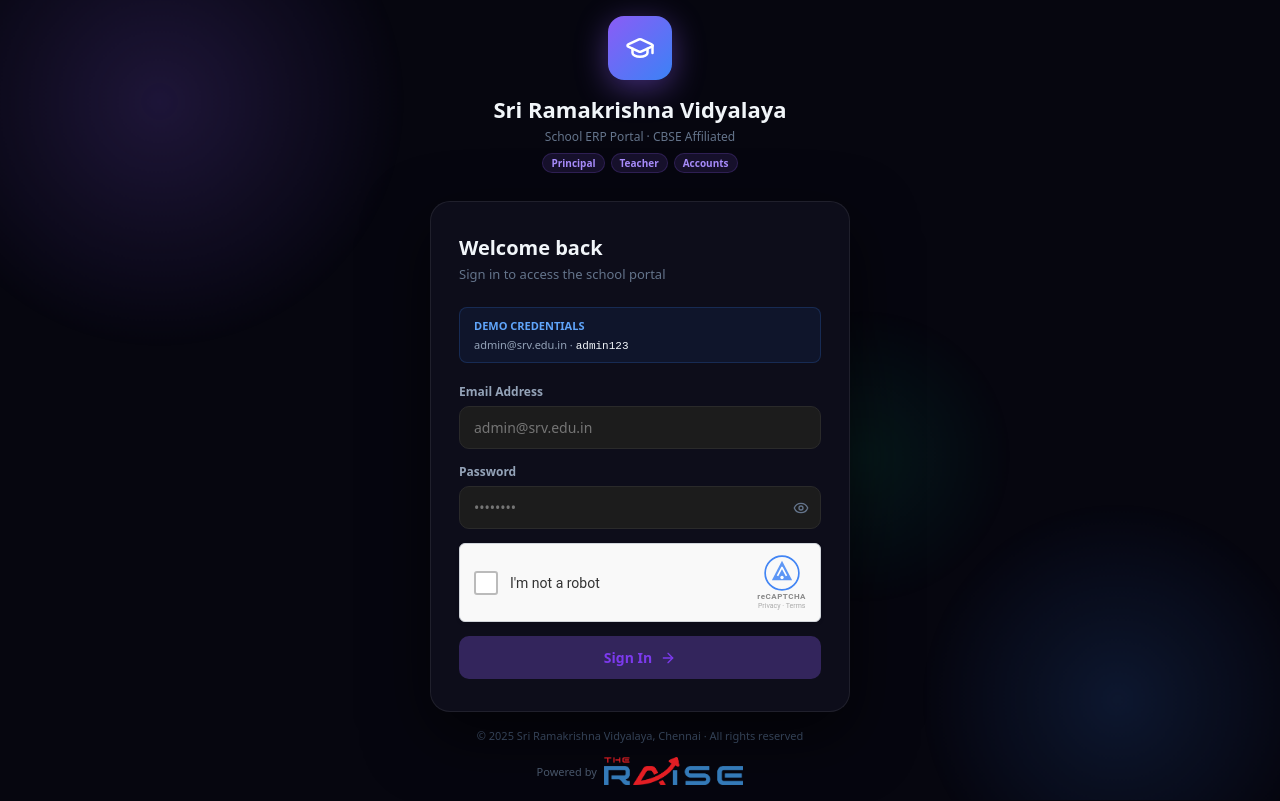
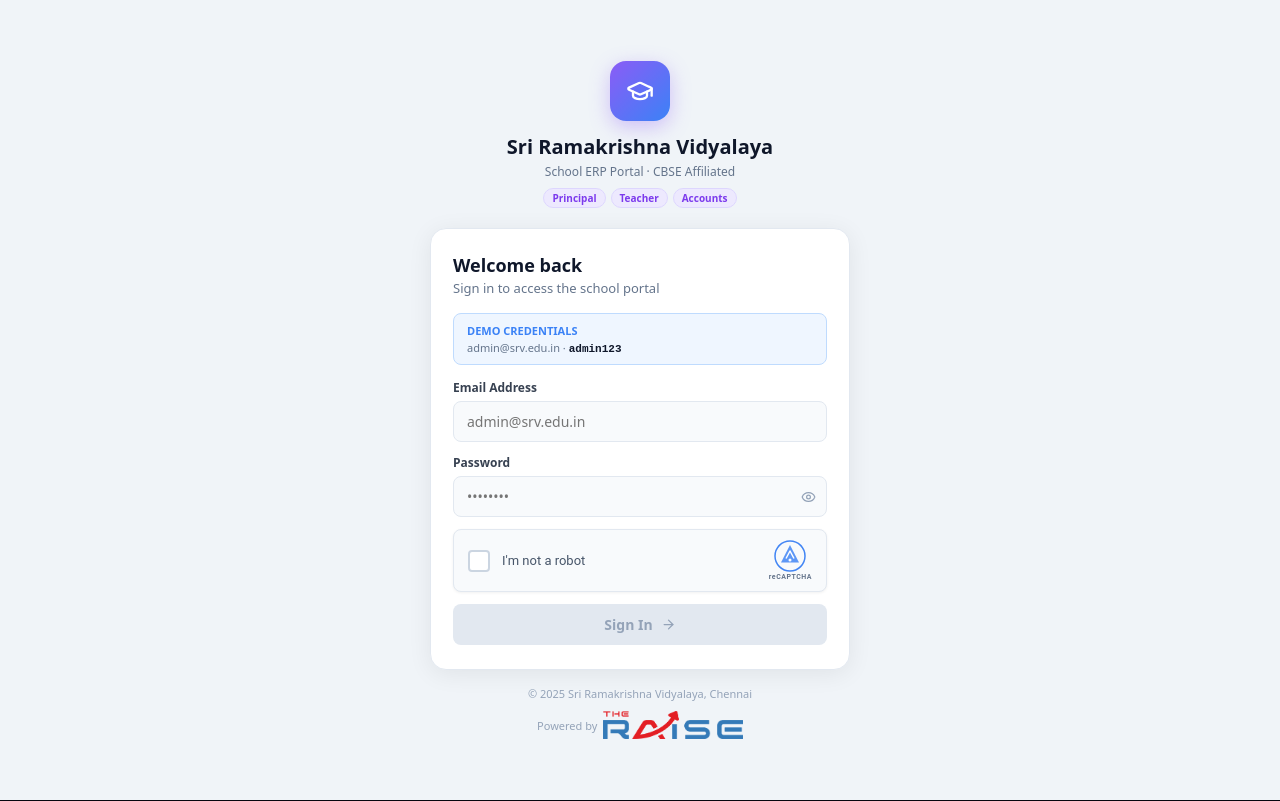
Before and after one commit to KejIt80888752/school-erp, a React (Vite) app: page /school-erp/login in a window 1280 px wide. Built offline with nearby package versions, Linux system fonts and the light colour scheme.

Commit message:
Fix: white login page + remove all gaps throughout dashboard

```diff
--- a/src/pages/Login.tsx
+++ b/src/pages/Login.tsx
@@ -5,21 +5,18 @@ import { useAuth } from '../App';
 
 /* ── The Raise badge ─────────────────────── */
 const TheRaiseBadge = () => (
-  <img
-    src="/school-erp/the-raise-logo.png"
-    alt="The Raise"
-    style={{ height: 28, width: 'auto', display: 'block', userSelect: 'none' }}
-  />
+  <img src="/school-erp/the-raise-logo.png" alt="The Raise"
+    style={{ height: 28, width: 'auto', display: 'block', userSelect: 'none' }} />
 );
 
-/* ── Credentials (demo) ───────────────────── */
+/* ── Credentials ──────────────────────────── */
 const USERS = [
-  { email: 'admin@srv.edu.in',     password: 'admin123',   role: 'Principal'  },
-  { email: 'teacher@srv.edu.in',   password: 'teacher123', role: 'Teacher'    },
-  { email: 'accounts@srv.edu.in',  password: 'fees123',    role: 'Accounts'   },
+  { email: 'admin@srv.edu.in',    password: 'admin123',   role: 'Principal' },
+  { email: 'teacher@srv.edu.in',  password: 'teacher123', role: 'Teacher'   },
+  { email: 'accounts@srv.edu.in', password: 'fees123',    role: 'Accounts'  },
 ];
 
-/* ── Custom reCAPTCHA widget ──────────────── */
+/* ── Custom CAPTCHA ───────────────────────── */
 const RobotCheck = ({ onVerify }: { onVerify: (v: boolean) => void }) => {
   const [state, setState] = useState<'idle' | 'challenge' | 'verified'>('idle');
   const [a, setA] = useState(0);
@@ -36,8 +33,7 @@ const RobotCheck = ({ onVerify }: { onVerify: (v: boolean) => void }) => {
 
   const verify = () => {
     if (parseInt(ans) === a + b) {
-      setState('verified');
-      onVerify(true);
+      setState('verified'); onVerify(true);
     } else {
       setErr(true);
       const x = Math.floor(Math.random() * 12) + 1;
@@ -50,111 +46,70 @@ const RobotCheck = ({ onVerify }: { onVerify: (v: boolean) => void }) => {
     <div style={{ position: 'relative' }}>
       <div style={{
         display: 'flex', alignItems: 'center', justifyContent: 'space-between',
-        background: state === 'verified' ? 'rgba(34,197,94,0.06)' : '#f9f9f9',
-        border: state === 'verified' ? '1px solid #22c55e' : '1px solid #d1d5db',
-        borderRadius: 6, padding: '11px 14px',
-        boxShadow: '0 1px 4px rgba(0,0,0,0.08)',
+        background: state === 'verified' ? '#f0fdf4' : '#f8fafc',
+        border: state === 'verified' ? '1px solid #86efac' : '1px solid #e2e8f0',
+        borderRadius: 8, padding: '10px 14px',
+        boxShadow: '0 1px 3px rgba(0,0,0,0.06)',
       }}>
         <div style={{ display: 'flex', alignItems: 'center', gap: 12 }}>
-          <div
-            onClick={state === 'idle' ? open : undefined}
-            style={{
-              width: 24, height: 24, borderRadius: 3, flexShrink: 0,
-              border: state === 'verified' ? '2px solid #22c55e' : '2px solid #bbb',
+          <div onClick={state === 'idle' ? open : undefined} style={{
+            width: 22, height: 22, borderRadius: 4, flexShrink: 0,
+            border: state === 'verified' ? '2px solid #22c55e' : '2px solid #cbd5e1',
             background: state === 'verified' ? '#22c55e' : 'white',
             cursor: state === 'idle' ? 'pointer' : 'default',
             display: 'flex', alignItems: 'center', justifyContent: 'center',
             transition: 'all .2s',
-              boxShadow: state === 'verified' ? '0 0 0 3px rgba(34,197,94,0.2)' : 'none',
-            }}
-          >
+          }}>
             {state === 'verified' && (
-              <svg width="13" height="10" viewBox="0 0 13 10" fill="none">
-                <path d="M1 5L4.5 8.5L12 1" stroke="white" strokeWidth="2.5" strokeLinecap="round" strokeLinejoin="round" />
+              <svg width="12" height="9" viewBox="0 0 13 10" fill="none">
+                <path d="M1 5L4.5 8.5L12 1" stroke="white" strokeWidth="2.5" strokeLinecap="round" strokeLinejoin="round"/>
               </svg>
             )}
           </div>
-          <span style={{ fontSize: 14, color: '#333', fontFamily: 'Roboto,sans-serif', userSelect: 'none' }}>
-            I'm not a robot
-          </span>
+          <span style={{ fontSize: 13, color: '#475569', fontFamily: 'Roboto,sans-serif', userSelect: 'none' }}>I'm not a robot</span>
         </div>
         <div style={{ display: 'flex', flexDirection: 'column', alignItems: 'center', gap: 1 }}>
-          <svg width="36" height="36" viewBox="0 0 64 64">
-            <circle cx="32" cy="32" r="30" fill="none" stroke="#4285F4" strokeWidth="3" />
-            <path d="M32 10 L50 45 L14 45 Z" fill="#4285F4" opacity=".85" />
-            <path d="M24 37 L32 22 L40 37" fill="none" stroke="white" strokeWidth="3" strokeLinejoin="round" />
-            <circle cx="32" cy="40" r="3" fill="white" />
+          <svg width="32" height="32" viewBox="0 0 64 64">
+            <circle cx="32" cy="32" r="30" fill="none" stroke="#4285F4" strokeWidth="3"/>
+            <path d="M32 10 L50 45 L14 45 Z" fill="#4285F4" opacity=".85"/>
+            <path d="M24 37 L32 22 L40 37" fill="none" stroke="white" strokeWidth="3" strokeLinejoin="round"/>
+            <circle cx="32" cy="40" r="3" fill="white"/>
           </svg>
-          <span style={{ fontSize: 8, color: '#888', fontFamily: 'Roboto,sans-serif', fontWeight: 700, letterSpacing: '.5px' }}>reCAPTCHA</span>
-          <span style={{ fontSize: 7, color: '#aaa', fontFamily: 'Roboto,sans-serif' }}>Privacy · Terms</span>
+          <span style={{ fontSize: 7, color: '#64748b', fontFamily: 'Roboto,sans-serif', fontWeight: 700, letterSpacing: '.5px' }}>reCAPTCHA</span>
         </div>
       </div>
-
       {state === 'challenge' && (
         <div style={{
           position: 'absolute', bottom: 'calc(100% + 8px)', left: 0, right: 0, zIndex: 200,
-          background: 'white', border: '1px solid #e5e7eb', borderRadius: 10,
-          boxShadow: '0 8px 32px rgba(0,0,0,0.18)', padding: 18,
+          background: 'white', border: '1px solid #e2e8f0', borderRadius: 10,
+          boxShadow: '0 8px 24px rgba(0,0,0,0.12)', padding: 16,
         }}>
-          <div style={{ display: 'flex', alignItems: 'center', gap: 8, marginBottom: 12 }}>
-            <svg width="20" height="20" viewBox="0 0 64 64"><circle cx="32" cy="32" r="30" fill="none" stroke="#4285F4" strokeWidth="3" /><path d="M32 10 L50 45 L14 45 Z" fill="#4285F4" opacity=".85" /></svg>
-            <span style={{ fontSize: 13, fontWeight: 700, color: '#333' }}>Quick Verification</span>
-          </div>
-          <p style={{ fontSize: 13, color: '#555', marginBottom: 10, fontFamily: 'Roboto,sans-serif' }}>
-            Solve to verify you're human:
-          </p>
-          <div style={{ background: '#f3f4f6', borderRadius: 8, padding: '10px 14px', fontSize: 20, fontWeight: 800, color: '#1f2937', textAlign: 'center', marginBottom: 12 }}>
+          <p style={{ fontSize: 13, color: '#475569', marginBottom: 10 }}>Solve to verify you're human:</p>
+          <div style={{ background: '#f8fafc', borderRadius: 8, padding: '10px 14px', fontSize: 20, fontWeight: 800, color: '#0f172a', textAlign: 'center', marginBottom: 12, border: '1px solid #e2e8f0' }}>
             {a} + {b} = ?
           </div>
           <div style={{ display: 'flex', gap: 8 }}>
-            <input
-              type="number" value={ans} onChange={e => setAns(e.target.value)}
+            <input type="number" value={ans} onChange={e => setAns(e.target.value)}
               onKeyDown={e => { if (e.key === 'Enter') verify(); if (e.key === 'Escape') setState('idle'); }}
-              placeholder="Your answer" autoFocus
-              style={{ flex: 1, padding: '9px 12px', border: err ? '1.5px solid #ef4444' : '1.5px solid #d1d5db', borderRadius: 7, fontSize: 14, outline: 'none', background: err ? '#fff5f5' : 'white' }}
+              placeholder="Answer" autoFocus
+              style={{ flex: 1, padding: '9px 12px', border: err ? '1.5px solid #f43f5e' : '1.5px solid #e2e8f0', borderRadius: 7, fontSize: 14, outline: 'none', background: 'white', color: '#0f172a' }}
             />
             <button onClick={verify} style={{ background: 'linear-gradient(135deg,#4285F4,#1a73e8)', color: 'white', border: 'none', borderRadius: 7, padding: '9px 18px', cursor: 'pointer', fontSize: 13, fontWeight: 700 }}>
               Verify
             </button>
           </div>
-          {err && <p style={{ fontSize: 12, color: '#ef4444', marginTop: 7 }}>✗ Incorrect. Try again.</p>}
-          <button onClick={() => setState('idle')} style={{ position: 'absolute', top: 10, right: 12, background: 'none', border: 'none', cursor: 'pointer', fontSize: 20, color: '#9ca3af' }}>×</button>
+          {err && <p style={{ fontSize: 12, color: '#f43f5e', marginTop: 7 }}>✗ Incorrect. Try again.</p>}
+          <button onClick={() => setState('idle')} style={{ position: 'absolute', top: 8, right: 10, background: 'none', border: 'none', cursor: 'pointer', fontSize: 18, color: '#94a3b8' }}>×</button>
         </div>
       )}
     </div>
   );
 };
 
-/* ── Animated orb background ──────────────── */
-const Orbs = () => (
-  <>
-    <style>{`
-      @keyframes orbMove1 { 0%,100%{transform:translate(0,0);} 33%{transform:translate(40px,-30px);} 66%{transform:translate(-20px,20px);} }
-      @keyframes orbMove2 { 0%,100%{transform:translate(0,0);} 33%{transform:translate(-35px,25px);} 66%{transform:translate(20px,-30px);} }
-      @keyframes orbMove3 { 0%,100%{transform:translate(0,0);} 50%{transform:translate(15px,-20px);} }
-      @keyframes loginFadeUp { from{opacity:0;transform:translateY(24px);} to{opacity:1;transform:none;} }
-    `}</style>
-    <div style={{ position: 'fixed', inset: 0, overflow: 'hidden', pointerEvents: 'none', zIndex: 0 }}>
-      {[
-        { w: 500, top: '-15%', left: '-10%', c: 'rgba(139,92,246,0.18)', dur: '20s' },
-        { w: 400, bottom: '-10%', right: '-5%', c: 'rgba(59,130,246,0.14)', dur: '25s' },
-        { w: 300, top: '40%', left: '55%', c: 'rgba(16,185,129,0.10)', dur: '18s' },
-      ].map((o, i) => (
-        <div key={i} style={{
-          position: 'absolute', width: o.w, height: o.w, borderRadius: '50%',
-          background: `radial-gradient(circle, ${o.c}, transparent 70%)`,
-          top: (o as any).top, left: (o as any).left, right: (o as any).right, bottom: (o as any).bottom,
-          animation: `orbMove${i + 1} ${o.dur} ease-in-out infinite`,
-        }} />
-      ))}
-    </div>
-  </>
-);
-
 /* ── Login page ───────────────────────────── */
 export default function Login() {
   const { login } = useAuth();
-  const navigate = useNavigate();
+  const navigate  = useNavigate();
   const [email, setEmail]       = useState('');
   const [password, setPassword] = useState('');
   const [showPw, setShowPw]     = useState(false);
@@ -167,129 +122,121 @@ export default function Login() {
     setError('');
     if (!email || !password) { setError('Please fill all fields.'); return; }
     if (!captcha)             { setError('Please complete the CAPTCHA.'); return; }
-
     setLoading(true);
-    await new Promise(r => setTimeout(r, 900)); // simulate auth delay
-
+    await new Promise(r => setTimeout(r, 900));
     const user = USERS.find(u => u.email === email && u.password === password);
-    if (user) {
-      login();
-      navigate('/');
-    } else {
-      setError('Invalid email or password.');
-    }
+    if (user) { login(); navigate('/'); }
+    else       { setError('Invalid email or password.'); }
     setLoading(false);
   };
 
   const inp: React.CSSProperties = {
-    width: '100%', background: '#1c1c1c', border: '1px solid #2a2a2a',
-    borderRadius: 10, padding: '11px 14px', color: '#ebebeb', fontSize: 14,
+    width: '100%', background: '#f8fafc', border: '1.5px solid #e2e8f0',
+    borderRadius: 8, padding: '10px 13px', color: '#0f172a', fontSize: 14,
     outline: 'none', transition: 'border-color .2s', boxSizing: 'border-box',
   };
 
   return (
-    <div style={{ minHeight: '100vh', background: '#06060f', display: 'flex', alignItems: 'center', justifyContent: 'center', padding: 16, position: 'relative' }}>
-      <Orbs />
-      <div style={{ position: 'relative', zIndex: 1, width: '100%', maxWidth: 420, animation: 'loginFadeUp .5s ease forwards' }}>
+    <div style={{ minHeight: '100vh', background: '#f0f4f8', display: 'flex', alignItems: 'center', justifyContent: 'center', padding: 16 }}>
+      <style>{`
+        @keyframes loginFadeUp { from{opacity:0;transform:translateY(20px);}to{opacity:1;transform:none;} }
+        @keyframes spin { to{transform:rotate(360deg);} }
+      `}</style>
 
-        {/* School logo */}
-        <div style={{ textAlign: 'center', marginBottom: 28 }}>
+      <div style={{ width: '100%', maxWidth: 420, animation: 'loginFadeUp .45s ease forwards' }}>
+
+        {/* Header */}
+        <div style={{ textAlign: 'center', marginBottom: 20 }}>
           <div style={{
-            width: 64, height: 64, borderRadius: 16, margin: '0 auto 14px',
+            width: 60, height: 60, borderRadius: 16, margin: '0 auto 12px',
             background: 'linear-gradient(135deg,#8b5cf6,#3b82f6)',
             display: 'flex', alignItems: 'center', justifyContent: 'center',
-            boxShadow: '0 8px 32px rgba(139,92,246,0.45)',
+            boxShadow: '0 6px 20px rgba(139,92,246,0.35)',
           }}>
-            <GraduationCap style={{ width: 30, height: 30, color: 'white' }} />
+            <GraduationCap style={{ width: 28, height: 28, color: 'white' }} />
           </div>
-          <h1 style={{ fontSize: 22, fontWeight: 800, color: '#f1f5f9', margin: 0 }}>Sri Ramakrishna Vidyalaya</h1>
-          <p style={{ fontSize: 12, color: '#64748b', marginTop: 4 }}>School ERP Portal · CBSE Affiliated</p>
-          <div style={{ display: 'inline-flex', gap: 6, marginTop: 8 }}>
+          <h1 style={{ fontSize: 20, fontWeight: 800, color: '#0f172a', margin: 0 }}>Sri Ramakrishna Vidyalaya</h1>
+          <p style={{ fontSize: 12, color: '#64748b', marginTop: 3 }}>School ERP Portal · CBSE Affiliated</p>
+          <div style={{ display: 'inline-flex', gap: 5, marginTop: 8 }}>
             {['Principal', 'Teacher', 'Accounts'].map(r => (
-              <span key={r} style={{ fontSize: 10, fontWeight: 600, padding: '2px 8px', borderRadius: 999, background: 'rgba(139,92,246,0.12)', color: '#a78bfa', border: '1px solid rgba(139,92,246,0.2)' }}>
-                {r}
-              </span>
+              <span key={r} style={{ fontSize: 10, fontWeight: 600, padding: '2px 8px', borderRadius: 999, background: '#ede9fe', color: '#7c3aed', border: '1px solid #ddd6fe' }}>{r}</span>
             ))}
           </div>
         </div>
 
         {/* Card */}
-        <div style={{ background: '#0d0d1a', border: '1px solid rgba(255,255,255,0.08)', borderRadius: 20, padding: '32px 28px', boxShadow: '0 24px 64px rgba(0,0,0,0.6)' }}>
-          <h2 style={{ fontSize: 20, fontWeight: 700, color: '#f1f5f9', marginBottom: 4 }}>Welcome back</h2>
-          <p style={{ fontSize: 13, color: '#64748b', marginBottom: 24 }}>Sign in to access the school portal</p>
+        <div style={{ background: '#ffffff', border: '1px solid #e2e8f0', borderRadius: 16, padding: '24px 22px', boxShadow: '0 4px 24px rgba(0,0,0,0.07)' }}>
+          <h2 style={{ fontSize: 18, fontWeight: 700, color: '#0f172a', margin: '0 0 2px' }}>Welcome back</h2>
+          <p style={{ fontSize: 13, color: '#64748b', marginBottom: 16 }}>Sign in to access the school portal</p>
 
           {error && (
-            <div style={{ background: 'rgba(244,63,94,0.1)', border: '1px solid rgba(244,63,94,0.3)', borderRadius: 8, padding: '10px 14px', fontSize: 13, color: '#f43f5e', marginBottom: 16 }}>
+            <div style={{ background: '#fff1f2', border: '1px solid #fecdd3', borderRadius: 8, padding: '9px 13px', fontSize: 13, color: '#f43f5e', marginBottom: 12 }}>
               {error}
             </div>
           )}
 
-          {/* Demo credentials hint */}
-          <div style={{ background: 'rgba(59,130,246,0.08)', border: '1px solid rgba(59,130,246,0.2)', borderRadius: 8, padding: '10px 14px', marginBottom: 20 }}>
-            <p style={{ fontSize: 11, fontWeight: 700, color: '#60a5fa', marginBottom: 4 }}>DEMO CREDENTIALS</p>
-            <p style={{ fontSize: 11, color: '#94a3b8' }}>admin@srv.edu.in · <span style={{ color: '#f1f5f9', fontFamily: 'monospace' }}>admin123</span></p>
+          {/* Demo hint */}
+          <div style={{ background: '#eff6ff', border: '1px solid #bfdbfe', borderRadius: 8, padding: '9px 13px', marginBottom: 14 }}>
+            <p style={{ fontSize: 11, fontWeight: 700, color: '#3b82f6', marginBottom: 2 }}>DEMO CREDENTIALS</p>
+            <p style={{ fontSize: 11, color: '#64748b' }}>admin@srv.edu.in · <span style={{ color: '#0f172a', fontFamily: 'monospace', fontWeight: 600 }}>admin123</span></p>
           </div>
 
-          <form onSubmit={handleSubmit} style={{ display: 'flex', flexDirection: 'column', gap: 14 }}>
+          <form onSubmit={handleSubmit} style={{ display: 'flex', flexDirection: 'column', gap: 12 }}>
             <div>
-              <label style={{ fontSize: 12, fontWeight: 600, color: '#94a3b8', display: 'block', marginBottom: 6 }}>Email Address</label>
-              <input
-                type="email" value={email} onChange={e => setEmail(e.target.value)}
+              <label style={{ fontSize: 12, fontWeight: 600, color: '#374151', display: 'block', marginBottom: 5 }}>Email Address</label>
+              <input type="email" value={email} onChange={e => setEmail(e.target.value)}
                 placeholder="admin@srv.edu.in" style={inp}
                 onFocus={e => (e.target.style.borderColor = '#8b5cf6')}
-                onBlur={e  => (e.target.style.borderColor = '#2a2a2a')}
+                onBlur={e  => (e.target.style.borderColor = '#e2e8f0')}
               />
             </div>
 
             <div>
-              <label style={{ fontSize: 12, fontWeight: 600, color: '#94a3b8', display: 'block', marginBottom: 6 }}>Password</label>
+              <label style={{ fontSize: 12, fontWeight: 600, color: '#374151', display: 'block', marginBottom: 5 }}>Password</label>
               <div style={{ position: 'relative' }}>
-                <input
-                  type={showPw ? 'text' : 'password'} value={password} onChange={e => setPassword(e.target.value)}
-                  placeholder="••••••••" style={{ ...inp, paddingRight: 44 }}
+                <input type={showPw ? 'text' : 'password'} value={password} onChange={e => setPassword(e.target.value)}
+                  placeholder="••••••••" style={{ ...inp, paddingRight: 42 }}
                   onFocus={e => (e.target.style.borderColor = '#8b5cf6')}
-                  onBlur={e  => (e.target.style.borderColor = '#2a2a2a')}
+                  onBlur={e  => (e.target.style.borderColor = '#e2e8f0')}
                 />
                 <button type="button" onClick={() => setShowPw(!showPw)}
-                  style={{ position: 'absolute', right: 12, top: '50%', transform: 'translateY(-50%)', background: 'none', border: 'none', cursor: 'pointer', color: '#64748b', display: 'flex' }}>
-                  {showPw ? <EyeOff size={16} /> : <Eye size={16} />}
+                  style={{ position: 'absolute', right: 11, top: '50%', transform: 'translateY(-50%)', background: 'none', border: 'none', cursor: 'pointer', color: '#94a3b8', display: 'flex' }}>
+                  {showPw ? <EyeOff size={15} /> : <Eye size={15} />}
                 </button>
               </div>
             </div>
 
             <RobotCheck onVerify={setCaptcha} />
 
-            <button
-              type="submit" disabled={loading || !captcha}
-              style={{
-                width: '100%', padding: '12px',
-                background: loading || !captcha ? 'rgba(139,92,246,0.3)' : 'linear-gradient(135deg,#8b5cf6,#3b82f6)',
-                border: 'none', borderRadius: 10, color: loading || !captcha ? '#7c3aed' : 'white',
+            <button type="submit" disabled={loading || !captcha} style={{
+              width: '100%', padding: '11px',
+              background: loading || !captcha ? '#e2e8f0' : 'linear-gradient(135deg,#8b5cf6,#3b82f6)',
+              border: 'none', borderRadius: 8,
+              color: loading || !captcha ? '#94a3b8' : 'white',
               fontSize: 14, fontWeight: 700, cursor: loading || !captcha ? 'not-allowed' : 'pointer',
               display: 'flex', alignItems: 'center', justifyContent: 'center', gap: 8,
-                boxShadow: captcha && !loading ? '0 4px 20px rgba(139,92,246,0.4)' : 'none',
+              boxShadow: captcha && !loading ? '0 4px 14px rgba(139,92,246,0.35)' : 'none',
               transition: 'all .2s',
-              }}
-            >
+            }}>
               {loading
-                ? <><Loader2 size={16} style={{ animation: 'spin 1s linear infinite' }} /> Signing in…</>
-                : <>Sign In <ArrowRight size={16} /></>
+                ? <><Loader2 size={15} style={{ animation: 'spin 1s linear infinite' }} /> Signing in…</>
+                : <>Sign In <ArrowRight size={15} /></>
               }
             </button>
           </form>
         </div>
 
-        <p style={{ textAlign: 'center', fontSize: 11, color: '#334155', marginTop: 16 }}>
-          © 2025 Sri Ramakrishna Vidyalaya, Chennai · All rights reserved
+        {/* Footer */}
+        <div style={{ textAlign: 'center', marginTop: 16 }}>
+          <p style={{ fontSize: 11, color: '#94a3b8', marginBottom: 10 }}>
+            © 2025 Sri Ramakrishna Vidyalaya, Chennai
           </p>
-
-        {/* Powered by The Raise */}
-        <div style={{ display: 'flex', alignItems: 'center', justifyContent: 'center', gap: 7, marginTop: 14 }}>
-          <span style={{ fontSize: 11, color: '#475569' }}>Powered by</span>
+          <div style={{ display: 'flex', alignItems: 'center', justifyContent: 'center', gap: 6 }}>
+            <span style={{ fontSize: 11, color: '#94a3b8' }}>Powered by</span>
             <TheRaiseBadge />
           </div>
         </div>
-      <style>{`@keyframes spin { to { transform: rotate(360deg); } }`}</style>
+      </div>
     </div>
   );
 }
```
Lines whose indentation alone changed are shown as unchanged.
